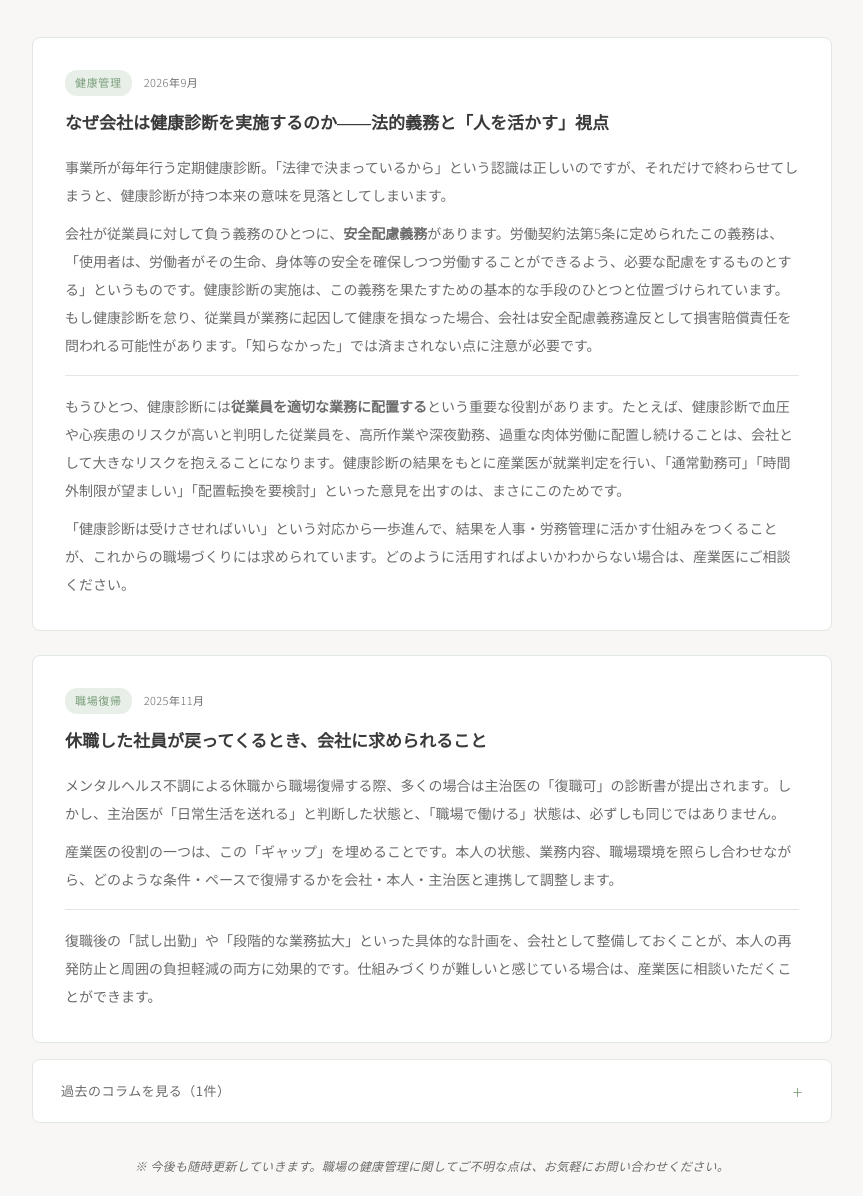
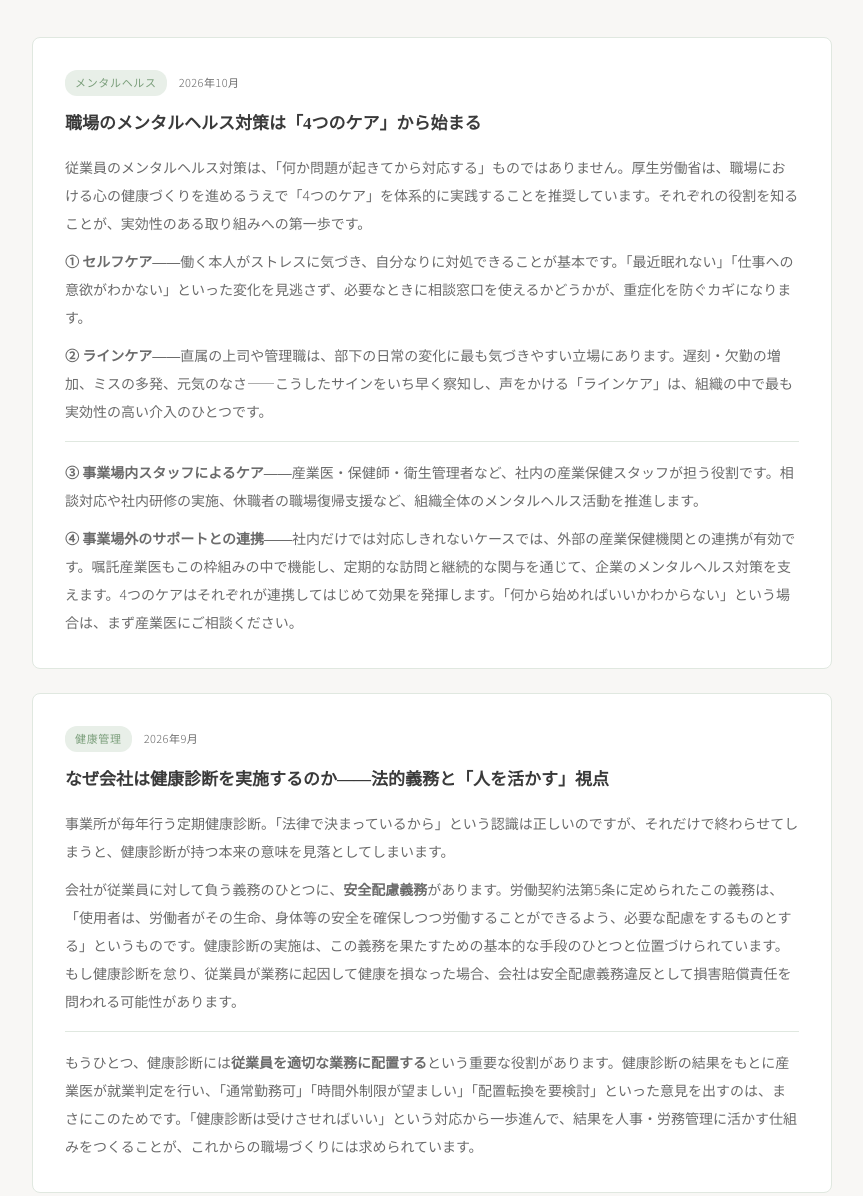
Before and after one commit to nezumi0314-alt/tokuoka-sangyoui, a plain HTML site: page index.html in a window 1280 px wide. Shown: the part 4685-5881 px from the top of the page, without its empty margins (208-1071 px from the left). Drawn offline with Linux system fonts and the light colour scheme.

Commit message:
Add files via upload

```diff
--- a/index.html
+++ b/index.html
@@ -868,28 +868,29 @@
       <!-- 最新記事1 -->
       <article class="column-card">
         <div class="column-meta">
+          <span class="column-tag">メンタルヘルス</span>
+          <span class="column-date">2026年10月</span>
+        </div>
+        <h3>職場のメンタルヘルス対策は「4つのケア」から始まる</h3>
+        <p>従業員のメンタルヘルス対策は、「何か問題が起きてから対応する」ものではありません。厚生労働省は、職場における心の健康づくりを進めるうえで「4つのケア」を体系的に実践することを推奨しています。それぞれの役割を知ることが、実効性のある取り組みへの第一歩です。</p>
+        <p><strong>① セルフケア</strong>――働く本人がストレスに気づき、自分なりに対処できることが基本です。「最近眠れない」「仕事への意欲がわかない」といった変化を見逃さず、必要なときに相談窓口を使えるかどうかが、重症化を防ぐカギになります。</p>
+        <p><strong>② ラインケア</strong>――直属の上司や管理職は、部下の日常の変化に最も気づきやすい立場にあります。遅刻・欠勤の増加、ミスの多発、元気のなさ——こうしたサインをいち早く察知し、声をかける「ラインケア」は、組織の中で最も実効性の高い介入のひとつです。</p>
+        <hr class="column-divider">
+        <p><strong>③ 事業場内スタッフによるケア</strong>――産業医・保健師・衛生管理者など、社内の産業保健スタッフが担う役割です。相談対応や社内研修の実施、休職者の職場復帰支援など、組織全体のメンタルヘルス活動を推進します。</p>
+        <p><strong>④ 事業場外のサポートとの連携</strong>――社内だけでは対応しきれないケースでは、外部の産業保健機関との連携が有効です。嘱託産業医もこの枠組みの中で機能し、定期的な訪問と継続的な関与を通じて、企業のメンタルヘルス対策を支えます。4つのケアはそれぞれが連携してはじめて効果を発揮します。「何から始めればいいかわからない」という場合は、まず産業医にご相談ください。</p>
+      </article>
+
+      <!-- 最新記事2 -->
+      <article class="column-card">
+        <div class="column-meta">
           <span class="column-tag">健康管理</span>
           <span class="column-date">2026年9月</span>
         </div>
         <h3>なぜ会社は健康診断を実施するのか――法的義務と「人を活かす」視点</h3>
         <p>事業所が毎年行う定期健康診断。「法律で決まっているから」という認識は正しいのですが、それだけで終わらせてしまうと、健康診断が持つ本来の意味を見落としてしまいます。</p>
-        <p>会社が従業員に対して負う義務のひとつに、<strong>安全配慮義務</strong>があります。労働契約法第5条に定められたこの義務は、「使用者は、労働者がその生命、身体等の安全を確保しつつ労働することができるよう、必要な配慮をするものとする」というものです。健康診断の実施は、この義務を果たすための基本的な手段のひとつと位置づけられています。もし健康診断を怠り、従業員が業務に起因して健康を損なった場合、会社は安全配慮義務違反として損害賠償責任を問われる可能性があります。「知らなかった」では済まされない点に注意が必要です。</p>
+        <p>会社が従業員に対して負う義務のひとつに、<strong>安全配慮義務</strong>があります。労働契約法第5条に定められたこの義務は、「使用者は、労働者がその生命、身体等の安全を確保しつつ労働することができるよう、必要な配慮をするものとする」というものです。健康診断の実施は、この義務を果たすための基本的な手段のひとつと位置づけられています。もし健康診断を怠り、従業員が業務に起因して健康を損なった場合、会社は安全配慮義務違反として損害賠償責任を問われる可能性があります。</p>
         <hr class="column-divider">
-        <p>もうひとつ、健康診断には<strong>従業員を適切な業務に配置する</strong>という重要な役割があります。たとえば、健康診断で血圧や心疾患のリスクが高いと判明した従業員を、高所作業や深夜勤務、過重な肉体労働に配置し続けることは、会社として大きなリスクを抱えることになります。健康診断の結果をもとに産業医が就業判定を行い、「通常勤務可」「時間外制限が望ましい」「配置転換を要検討」といった意見を出すのは、まさにこのためです。</p>
-        <p>「健康診断は受けさせればいい」という対応から一歩進んで、結果を人事・労務管理に活かす仕組みをつくることが、これからの職場づくりには求められています。どのように活用すればよいかわからない場合は、産業医にご相談ください。</p>
-      </article>
-
-      <!-- 最新記事2 -->
-      <article class="column-card">
-        <div class="column-meta">
-          <span class="column-tag">職場復帰</span>
-          <span class="column-date">2025年11月</span>
-        </div>
-        <h3>休職した社員が戻ってくるとき、会社に求められること</h3>
-        <p>メンタルヘルス不調による休職から職場復帰する際、多くの場合は主治医の「復職可」の診断書が提出されます。しかし、主治医が「日常生活を送れる」と判断した状態と、「職場で働ける」状態は、必ずしも同じではありません。</p>
-        <p>産業医の役割の一つは、この「ギャップ」を埋めることです。本人の状態、業務内容、職場環境を照らし合わせながら、どのような条件・ペースで復帰するかを会社・本人・主治医と連携して調整します。</p>
-        <hr class="column-divider">
-        <p>復職後の「試し出勤」や「段階的な業務拡大」といった具体的な計画を、会社として整備しておくことが、本人の再発防止と周囲の負担軽減の両方に効果的です。仕組みづくりが難しいと感じている場合は、産業医に相談いただくことができます。</p>
+        <p>もうひとつ、健康診断には<strong>従業員を適切な業務に配置する</strong>という重要な役割があります。健康診断の結果をもとに産業医が就業判定を行い、「通常勤務可」「時間外制限が望ましい」「配置転換を要検討」といった意見を出すのは、まさにこのためです。「健康診断は受けさせればいい」という対応から一歩進んで、結果を人事・労務管理に活かす仕組みをつくることが、これからの職場づくりには求められています。</p>
       </article>
 
     </div>
@@ -897,10 +898,21 @@
     <!-- 過去記事の折りたたみ -->
     <div class="column-archive">
       <button class="column-archive-toggle" onclick="toggleArchive()">
-        <span>過去のコラムを見る（1件）</span>
+        <span>過去のコラムを見る（2件）</span>
         <span class="toggle-icon" id="archive-icon">+</span>
       </button>
       <div class="column-archive-body" id="archive-body">
+        <div class="column-archive-item">
+          <div class="column-meta">
+            <span class="column-tag">職場復帰</span>
+            <span class="column-date">2025年11月</span>
+          </div>
+          <h4>休職した社員が戻ってくるとき、会社に求められること</h4>
+          <p>メンタルヘルス不調による休職から職場復帰する際、多くの場合は主治医の「復職可」の診断書が提出されます。しかし、主治医が「日常生活を送れる」と判断した状態と、「職場で働ける」状態は、必ずしも同じではありません。</p>
+          <p>産業医の役割の一つは、この「ギャップ」を埋めることです。本人の状態、業務内容、職場環境を照らし合わせながら、どのような条件・ペースで復帰するかを会社・本人・主治医と連携して調整します。</p>
+          <hr>
+          <p>復職後の「試し出勤」や「段階的な業務拡大」といった具体的な計画を、会社として整備しておくことが、本人の再発防止と周囲の負担軽減の両方に効果的です。仕組みづくりが難しいと感じている場合は、産業医に相談いただくことができます。</p>
+        </div>
         <div class="column-archive-item">
           <div class="column-meta">
             <span class="column-tag">メンタルヘルス</span>
@@ -910,7 +922,7 @@
           <p>2015年に義務化されたストレスチェック制度も、すでに10年が経ちます。多くの企業で毎年実施されるようになりましたが、「集計結果を眺めて終わり」という状況に陥っていないでしょうか。</p>
           <p>ストレスチェックの本来の目的は、一次予防——つまり、メンタルヘルス不調になる前に手を打つことです。結果の活用で大切なのは、個人の高ストレス者への対応だけでなく、集団分析から職場環境そのものを改善していく視点です。</p>
           <hr>
-          <p>産業医との面接指導は、申し出た従業員のケアだけに留まりません。「どの部署・どの仕事の特性がストレス要因になっているか」を読み解き、管理職や人事担当者と共有することが、職場全体の改善につながります。ストレスチェックの結果レポートを産業医と一緒に見直してみませんか。</p>
+          <p>産業医との面接指導は、申し出た従業員のケアだけに留まりません。「どの部署・どの仕事の特性がストレス要因になっているか」を読み解き、管理職や人事担当者と共有することが、職場全体の改善につながります。</p>
         </div>
       </div>
     </div>
```
